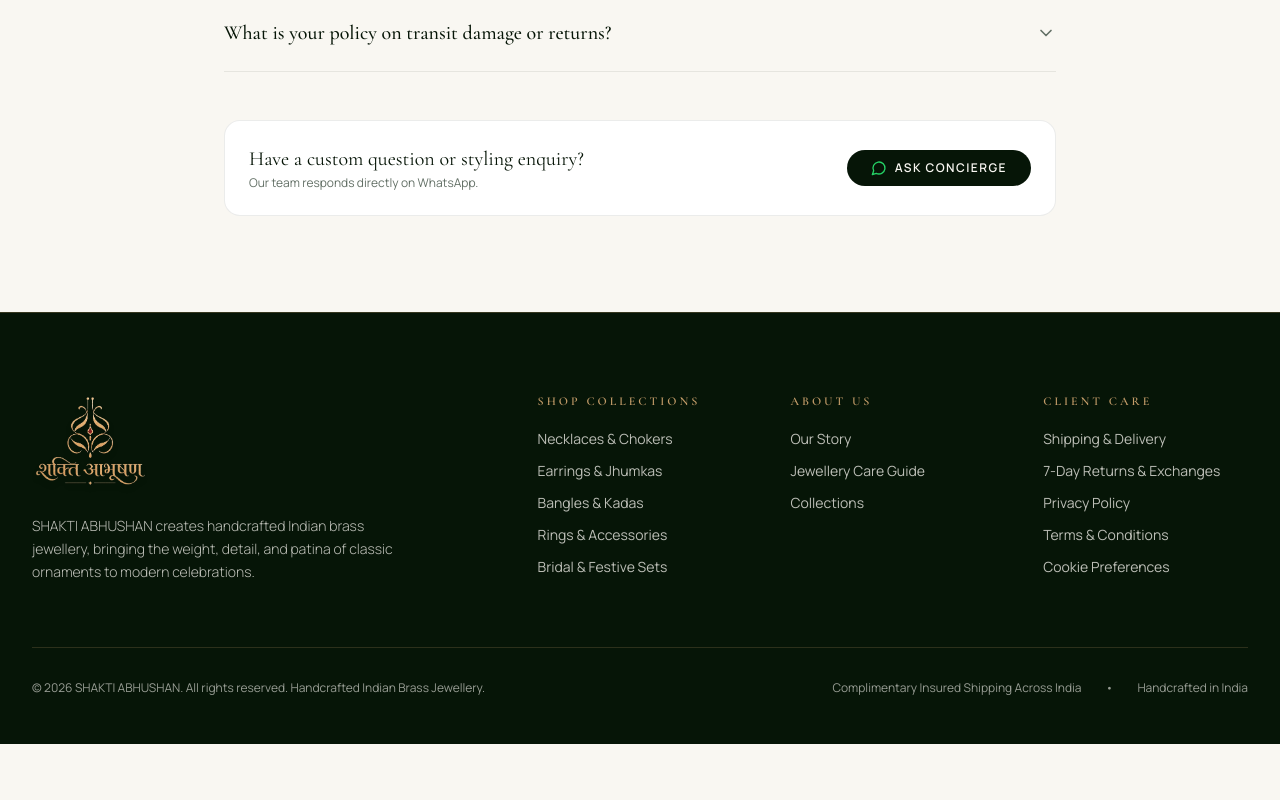
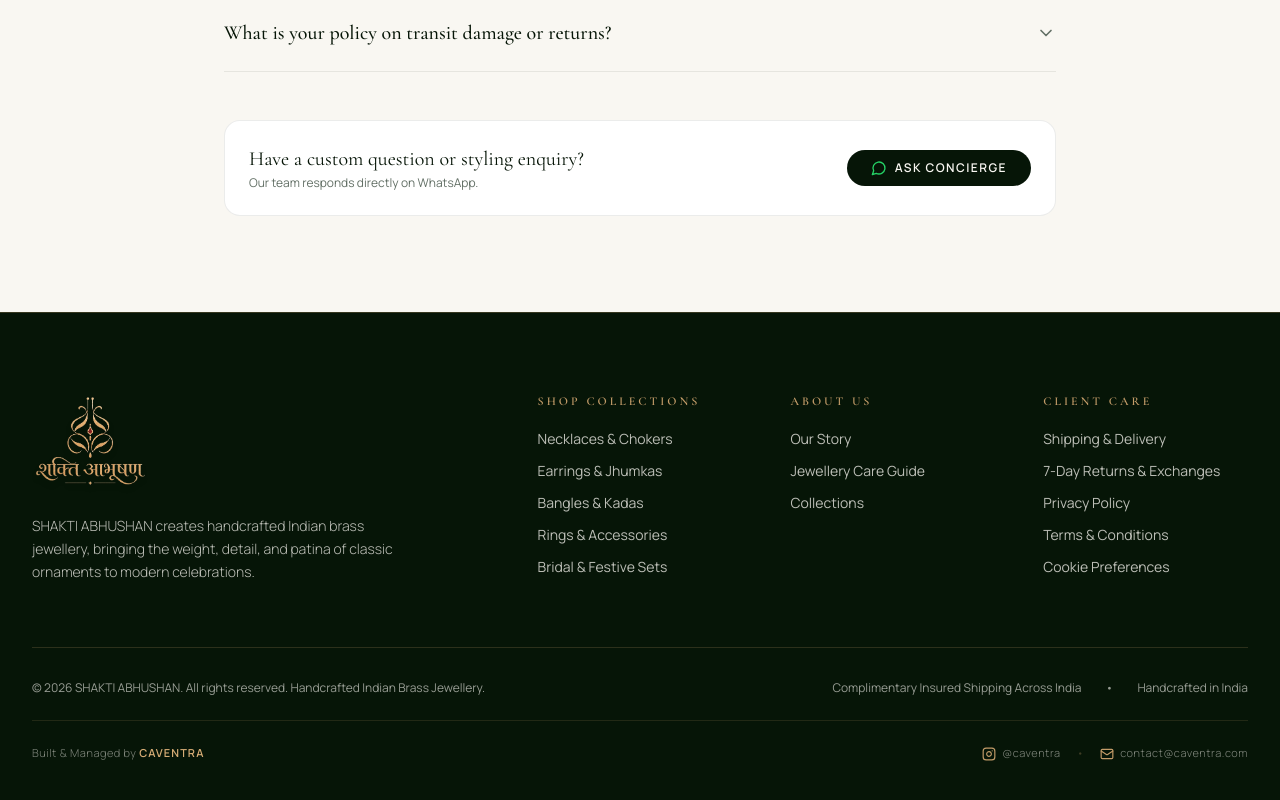
Before and after one commit to hridayvayanta/shakti-abhushan, a React (Vite) app: page / in a window 1280 px wide. Shown: the part 5150-5950 px from the top of the page. Before the commit the page ends 5894 px from the top, so only its background shows below. Built offline with nearby package versions, Linux system fonts and the light colour scheme; the HTML template or start-up script is replaced by a standard one.

Commit message:
feat: add understated agency credits for CAVENTRA in footer

```diff
--- a/src/components/Footer.tsx
+++ b/src/components/Footer.tsx
@@ -1,6 +1,7 @@
 import React from 'react';
 import { Link } from 'react-router-dom';
 import { assetUrl } from '../utils/assets';
+import { Instagram, Mail } from 'lucide-react';
 
 export const Footer: React.FC = () => {
 
@@ -140,6 +141,34 @@ export const Footer: React.FC = () => {
             <span>Handcrafted in India</span>
           </div>
         </div>
+
+        {/* Agency Colophon: Subtle, Prestigious Sign-Off */}
+        <div className="pt-6 mt-6 border-t border-[#C39C69]/15 flex flex-col sm:flex-row items-center justify-between gap-3 text-[11px] text-[#F9F7F2]/50 tracking-wider font-light">
+          <div>
+            Built & Managed by <span className="font-semibold text-[#D7AD76] tracking-widest uppercase">CAVENTRA</span>
+          </div>
+          <div className="flex items-center gap-4 flex-wrap justify-center">
+            <a
+              href="https://instagram.com/caventra"
+              target="_blank"
+              rel="noopener noreferrer"
+              className="inline-flex items-center gap-1.5 hover:text-[#D7AD76] transition-colors"
+              title="Caventra on Instagram"
+            >
+              <Instagram className="w-3.5 h-3.5 text-[#C39C69]" />
+              <span>@caventra</span>
+            </a>
+            <span className="text-[#C39C69]/30">•</span>
+            <a
+              href="mailto:contact@caventra.com"
+              className="inline-flex items-center gap-1.5 hover:text-[#D7AD76] transition-colors"
+              title="Email Caventra"
+            >
+              <Mail className="w-3.5 h-3.5 text-[#C39C69]" />
+              <span>contact@caventra.com</span>
+            </a>
+          </div>
+        </div>
       </div>
     </footer>
   );
```
